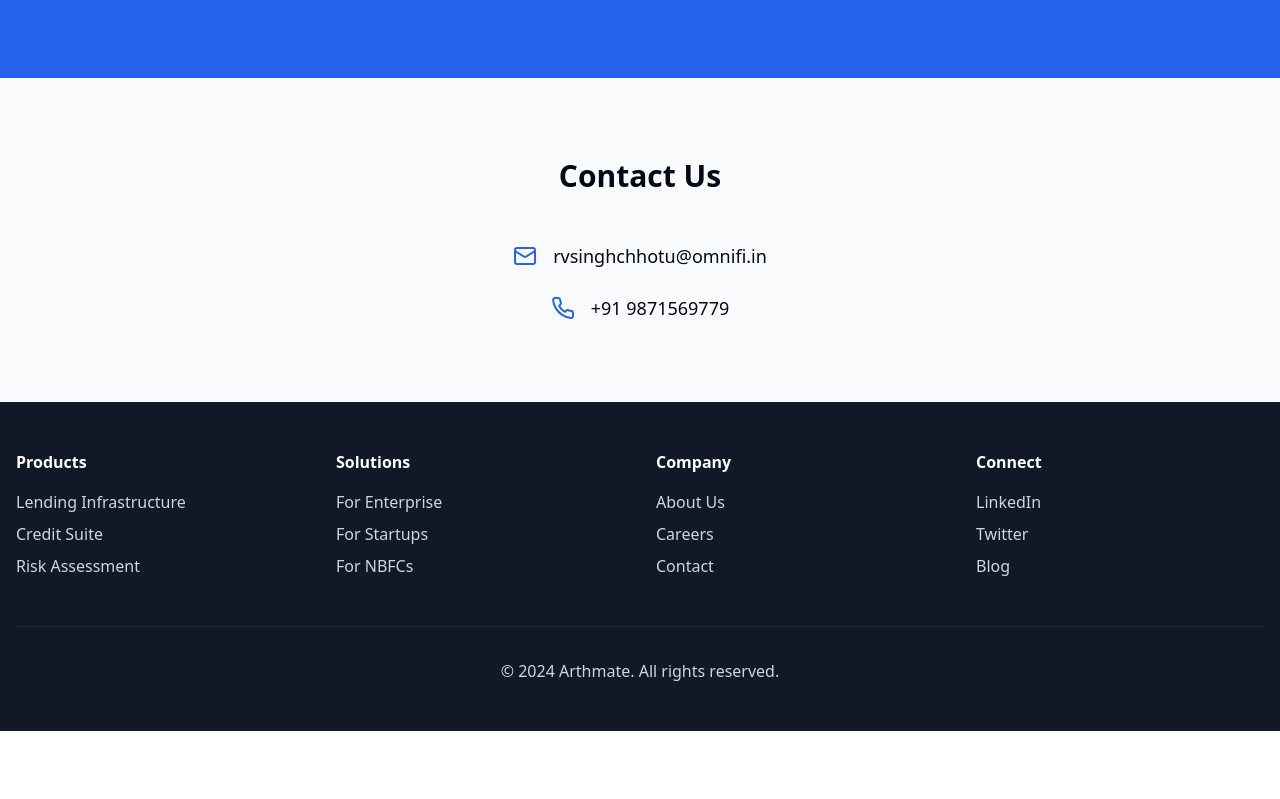
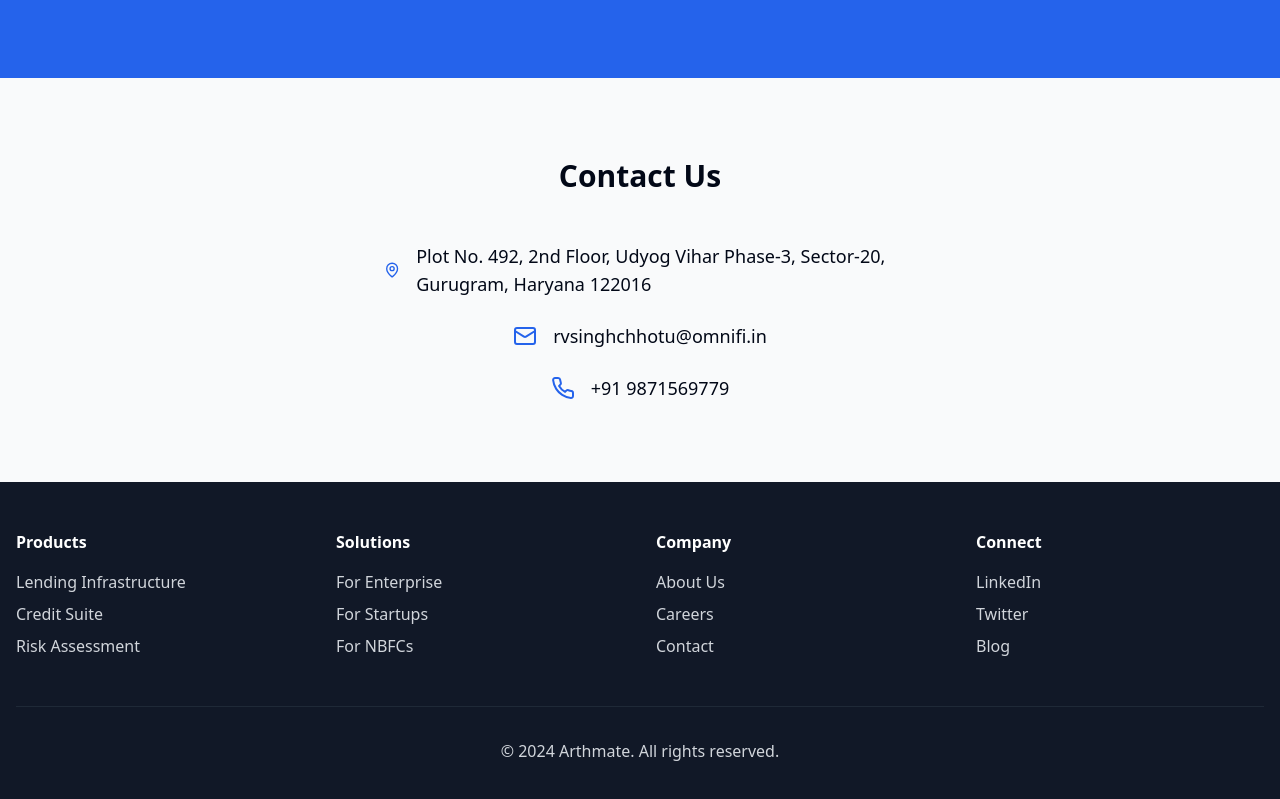
Before and after one commit to Rajratsar/arthmate-lendify-portal, a React (Vite) app: page / in a window 1280 px wide. Shown: the part 1200-1999 px from the top of the page. Before the commit the page ends 1931 px from the top, so only its background shows below. Built offline with nearby package versions, Linux system fonts and the light colour scheme.

Commit message:
Get site address information
Added functionality to retrieve the address of the site as requested.
[skip gpt_engineer]

```diff
--- a/src/pages/Index.tsx
+++ b/src/pages/Index.tsx
@@ -1,5 +1,5 @@
 import { Button } from "@/components/ui/button";
-import { ArrowRight, CheckCircle2, Mail, Phone } from "lucide-react";
+import { ArrowRight, CheckCircle2, Mail, Phone, MapPin } from "lucide-react";
 import { useRef } from "react";
 
 const Index = () => {
@@ -88,6 +88,12 @@ const Index = () => {
           <h2 className="text-3xl font-bold text-center mb-12">Contact Us</h2>
           <div className="max-w-lg mx-auto space-y-6">
             <div className="flex items-center gap-4 justify-center">
+              <MapPin className="w-6 h-6 text-blue-600" />
+              <address className="text-lg not-italic">
+                Plot No. 492, 2nd Floor, Udyog Vihar Phase-3, Sector-20, Gurugram, Haryana 122016
+              </address>
+            </div>
+            <div className="flex items-center gap-4 justify-center">
               <Mail className="w-6 h-6 text-blue-600" />
               <a href="mailto:rvsinghchhotu@omnifi.in" className="text-lg hover:text-blue-600">
                 rvsinghchhotu@omnifi.in
```
